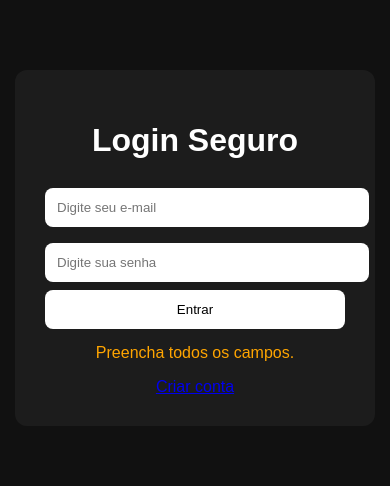
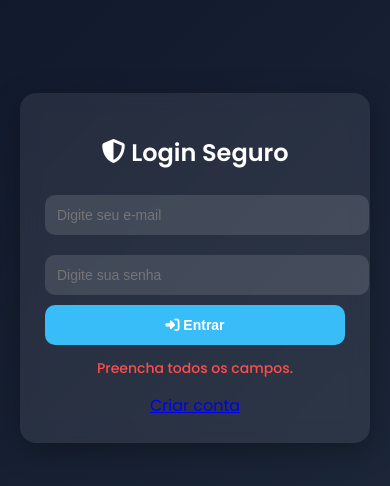
Before and after one commit to mcteodoro/secure-login-dashboard-v2, a plain HTML site: page index.html in a window 390 px wide. Both pictures are taken after a click on the button "Entrar". Shown: the part 174-660 px from the top of the page. Drawn offline with Linux system fonts and the light colour scheme.

Commit message:
elhorando interface com ícones e responsividade

```diff
--- a/index.html
+++ b/index.html
@@ -4,18 +4,22 @@
 
   <meta charset="UTF-8">
   <meta name="viewport" content="width=device-width, initial-scale=1.0">
-  <title>Secure Login Dashboard</title>
-  <link rel="stylesheet" href="style.css">
+  <title> Login Seguro</title>
+   <link rel="stylesheet" href="style.css" >
+
+  <link rel="stylesheet" href="https://cdnjs.cloudflare.com/ajax/libs/font-awesome/6.5.1/css/all.min.css">
 </head>
 <body>
 
   <div class="container">
-    <h1>Login Seguro</h1>
-
+    <h1><i class="fa-solid fa-shield-halved"></i> Login Seguro</h1>
     <input type="email" id="email" placeholder="Digite seu e-mail">
     <input type="password" id="senha" placeholder="Digite sua senha">
 
-    <button onclick="fazerLogin()">Entrar</button>
+    <button onclick="fazerLogin()">
+  <i class="fa-solid fa-right-to-bracket"></i>
+  Entrar
+</button>
 
     <p id="mensagem"></p>
     <a href="cadastro.html">Criar conta</a>
--- a/script.js
+++ b/script.js
@@ -5,7 +5,7 @@ function fazerLogin() {
 
   if (email === "" || senha === "") {
     mensagem.textContent = "Preencha todos os campos.";
-    mensagem.style.color = "orange";
+   mensagem.style.color = "#ff4d4d";
     return;
   }
 
@@ -13,13 +13,13 @@ function fazerLogin() {
 
   if (!usuarioSalvo) {
     mensagem.textContent = "Nenhum usuário cadastrado.";
-    mensagem.style.color = "red";
+    mensagem.style.color = "#ff4d4d";
     return;
   }
 
   if (email !== usuarioSalvo.email || senha !== usuarioSalvo.senha) {
     mensagem.textContent = "E-mail ou senha incorretos.";
-    mensagem.style.color = "red";
+mensagem.style.color = "#ff4d4d";
     return;
   }
 
@@ -36,19 +36,19 @@ function cadastrar() {
 
   if (!nome || !email || !senha || !confirmar) {
     mensagem.textContent = "Preencha todos os campos.";
-    mensagem.style.color = "orange";
+    mensagem.style.color = "#ff4d4d";
     return;
   }
 
   if (!senhaForte(senha)) {
     mensagem.textContent = "A senha precisa ter 8 caracteres, letra maiúscula, número e símbolo.";
-    mensagem.style.color = "red";
+     mensagem.style.color = "#ff4d4d";
     return;
   }
 
   if (senha !== confirmar) {
     mensagem.textContent = "As senhas não coincidem.";
-    mensagem.style.color = "red";
+     mensagem.style.color = "#ff4d4d";
     return;
   }
 
@@ -61,7 +61,7 @@ function cadastrar() {
   localStorage.setItem("usuario", JSON.stringify(usuario));
 
   mensagem.textContent = "Cadastro realizado com sucesso!";
-  mensagem.style.color = "lightgreen";
+mensagem.style.color = "#22c55e";
 }
 
 function senhaForte(senha) {
--- a/style.css
+++ b/style.css
@@ -1,6 +1,7 @@
+@import url('https://fonts.googleapis.com/css2?family=Poppins:wght@300;400;500;600&display=swap');
 body {
-  font-family: Arial, sans-serif;
-  background: #111;
+  font-family: 'Poppins', sans-serif;
+  background: linear-gradient(135deg, #0f172a, #1e293b);
   color: white;
   display: flex;
   justify-content: center;
@@ -10,31 +11,42 @@ body {
 }
 
 .container {
-  background: #1c1c1c;
+  background: rgba(255, 255, 255, 0.08);
+  backdrop-filter: blur(10px);
   padding: 30px;
-  border-radius: 12px;
-  width: 300px;
+  border-radius: 16px;
+  width: 320px;
   text-align: center;
+  box-shadow: 0 8px 30px rgba(0,0,0,0.3);
 }
 
 input {
   width: 100%;
   padding: 12px;
-  margin: 8px 0;
+  margin: 10px 0;
   border: none;
-  border-radius: 8px;
+  border-radius: 10px;
+  outline: none;
+  background: rgba(255,255,255,0.12);
+  color: white;
 }
 
 button {
   width: 100%;
   padding: 12px;
-  background: white;
-  color: black;
+  background: #38bdf8;
+  color: white;
   border: none;
-  border-radius: 8px;
+  border-radius: 10px;
   cursor: pointer;
+  transition: 0.3s;
+  font-weight: 600;
 }
 
+button:hover {
+  background: #0ea5e9;
+  transform: scale(1.03);
+}
 #mensagem {
   margin-top: 15px;
 }
@@ -43,3 +55,28 @@ button:hover {
   transform: scale(1.02);
   transition: 0.3s;
 }
+@media (max-width: 600px) {
+  body {
+    padding: 20px;
+  }
+
+  .container {
+    width: 100%;
+    max-width: 350px;
+    padding: 25px;
+  }
+
+  h1 {
+    font-size: 24px;
+  }
+
+  input,
+  button {
+    font-size: 14px;
+  }
+}
+#mensagem {
+  margin-top: 12px;
+  font-size: 14px;
+  font-weight: 500;
+}
```
Also changed, not shown: cadastro.html (+4 -1 lines), dashboard.html (+8 -4 lines).
